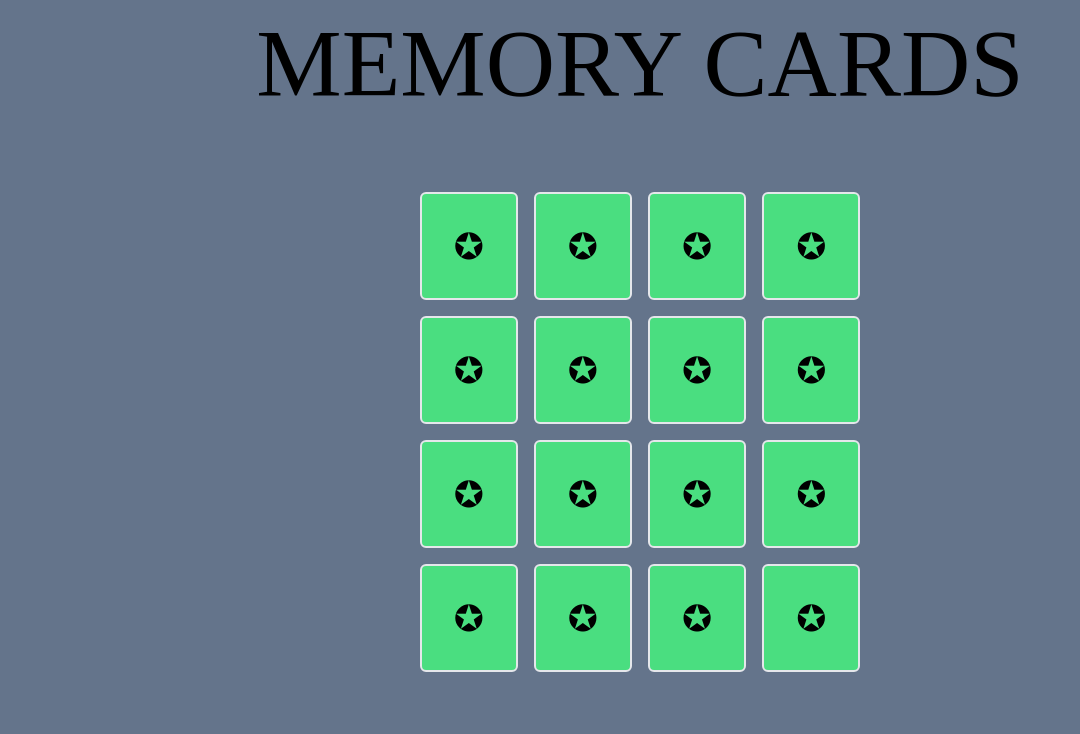
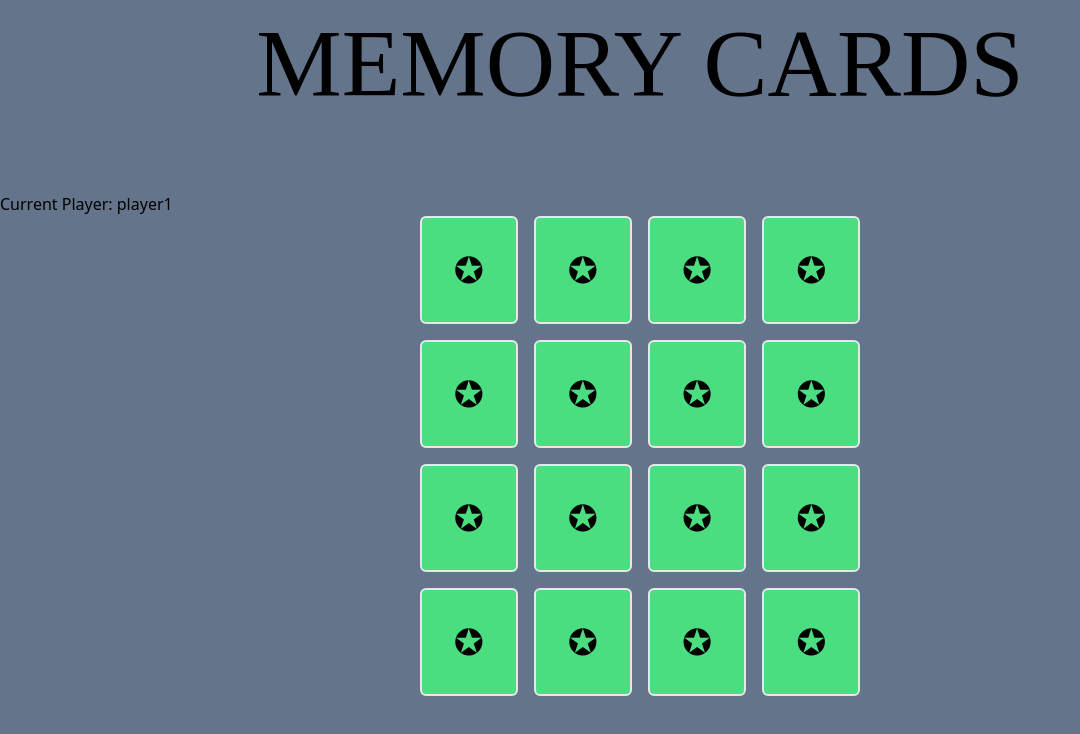
Before and after one commit to ELal3k/Memory-Cards, a React (Vite) app: page / in a window 1280 px wide. Both pictures are taken after a click on the button "16". Shown: the top 734 px of the page, without its empty margins (0-1080 px from the left). Built offline with nearby package versions, Linux system fonts and the light colour scheme; a web font is replaced by a local one.

Commit message:
current player

```diff
--- a/src/App.jsx
+++ b/src/App.jsx
@@ -1,4 +1,4 @@
-import { useState } from "react"
+import { useState, useEffect } from "react"
 
 const emojiCards = [
   { type: "🐢", isFlipped: false },
@@ -131,9 +131,11 @@ function InitialCards({ onSelect }) {
 }
 
 function Card({ type, isFlipped, onFlip }) {
-  return (
+  return type === null ? (
+    <div className="bg-slate-500"></div>
+  ) : (
     <button
-      className=" border-2 text-4xl p-8 rounded-md bg-green-400"
+      className="border-2 text-4xl p-8 rounded-md bg-green-400"
       onClick={onFlip}
     >
       {isFlipped ? type : "✪"}
@@ -145,6 +147,11 @@ function Card({ type, isFlipped, onFlip }) {
 function GameBoard({ shuffledGameCards, selectedNumber }) {
   const [gameCards, setGameCards] = useState(shuffledGameCards)
   const [flippedCards, setFlippedCards] = useState([])
+  const [countdown, setCountdown] = useState(null)
+  const [currentPlayer, setCurrentPlayer] = useState("player1")
+
+  console.log(gameCards)
+
   const colsNumber =
     selectedNumber === 8
       ? "grid-cols-4"
@@ -158,7 +165,33 @@ function GameBoard({ shuffledGameCards, selectedNumber }) {
       ? "grid-cols-8"
       : "grid-cols-9"
 
-  console.log("gameCards", gameCards)
+  useEffect(() => {
+    if (flippedCards.length === 2) {
+      const [firstCard, secondCard] = flippedCards
+
+      if (firstCard.type === secondCard.type) {
+        setGameCards((prev) =>
+          prev.map((c) =>
+            c.id === firstCard.id || c.id === secondCard.id
+              ? { ...c, type: null }
+              : c
+          )
+        )
+        setFlippedCards([])
+      } else {
+        setGameCards((prev) =>
+          prev.map((c) =>
+            c.id === firstCard.id || c.id === secondCard.id
+              ? { ...c, isFlipped: false }
+              : c
+          )
+        )
+        setFlippedCards([])
+        setCurrentPlayer(currentPlayer === "player1" ? "player2" : "player1")
+      }
+    }
+  }, [flippedCards])
+
   function handleFlip(card) {
     if (flippedCards.length < 2) {
       setGameCards((prev) =>
@@ -168,8 +201,11 @@ function GameBoard({ shuffledGameCards, selectedNumber }) {
     }
   }
 
+  console.log("flippedCards", flippedCards)
+
   return (
     <>
+      <p>Current Player: {currentPlayer}</p>
       <div className="flex justify-center">
         <div className={`grid ${colsNumber} gap-4`}>
           {gameCards.map((card) => (
```
